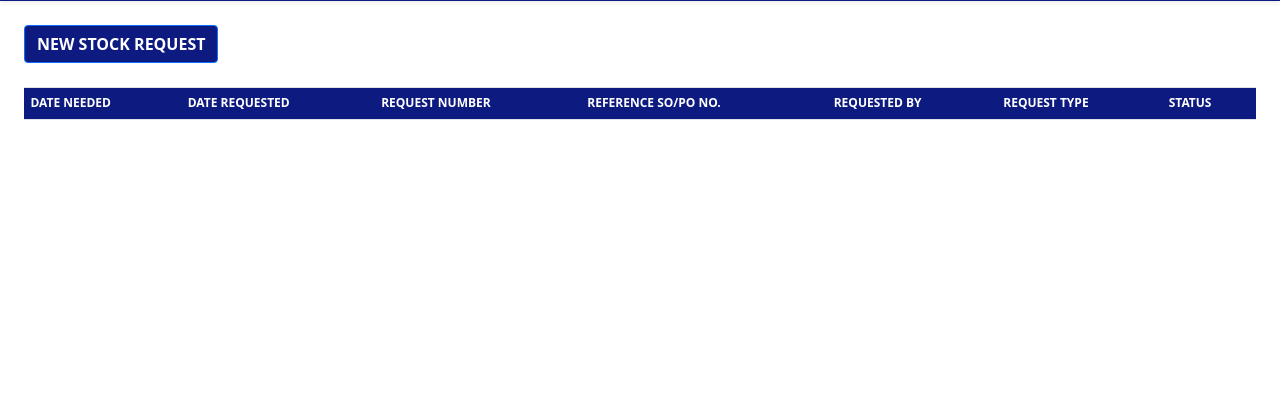
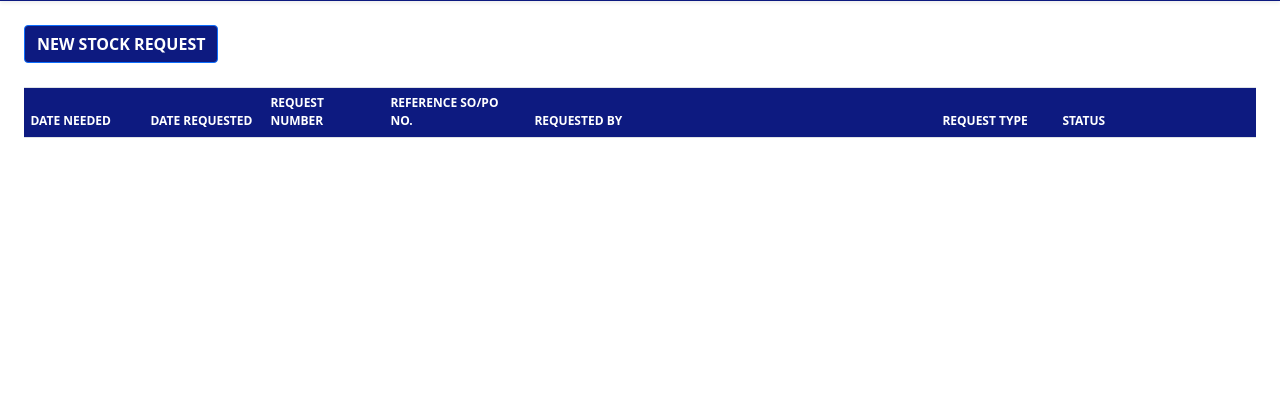
Before and after one commit to lancenacabuan/lsapp, a Laravel app: template resources/views/pages/stockrequest.blade.php in a window 1280 px wide. Shown: the part 145-547 px from the top of the page. Run offline with Laravel 8, Linux system fonts and the light colour scheme; the template is opened without the code that fills it, so the values that code supplies are empty; the visitor is signed in with stand-in values (Sample User, id 1); parts of the project's set-up code (start-up, migrations or seed data) failed here and were passed over; some libraries are stand-ins or nearby versions.

Commit message:
colwidth

```diff
--- a/resources/views/pages/stockrequest.blade.php
+++ b/resources/views/pages/stockrequest.blade.php
@@ -12,13 +12,13 @@
     <table id="stockrequestTable" class="table stockrequestTable table-hover display" style="width: 100%; zoom: 80%; cursor: pointer;">
         <thead style="background-color: #0d1a80 !important; color: white !important; font-weight: bold !important; font-size: 15px;">
             <tr>
-                <th>DATE NEEDED</th>
-                <th>DATE REQUESTED</th>
-                <th>REQUEST NUMBER</th>
-                <th>REFERENCE SO/PO NO.</th>
+                <th style="width: 150px;">DATE NEEDED</th>
+                <th style="width: 150px;">DATE REQUESTED</th>
+                <th style="width: 150px;">REQUEST NUMBER</th>
+                <th style="width: 180px;">REFERENCE SO/PO NO.</th>
                 <th>REQUESTED BY</th>
-                <th>REQUEST TYPE</th>
-                <th>STATUS</th>
+                <th style="width: 150px;">REQUEST TYPE</th>
+                <th style="width: 250px;">STATUS</th>
                 <th class="d-none">REQUEST TYPE ID</th>
                 <th class="d-none">STATUS ID</th>
                 <th class="d-none">PREPARED BY</th>
```
Also changed, not shown: resources/views/pages/stocktransfer.blade.php (+6 -6 lines).
